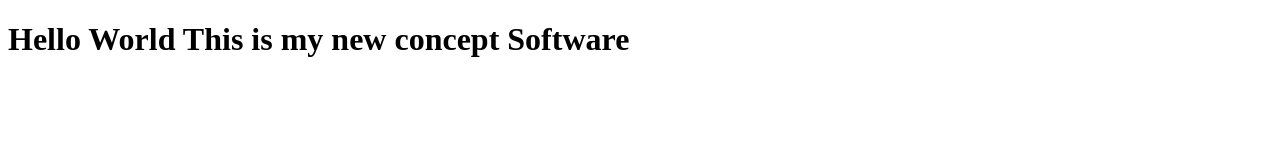
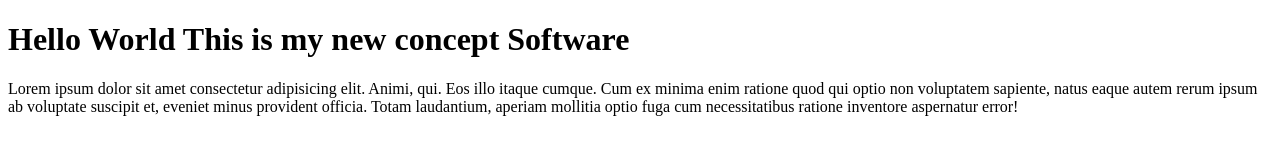
Before and after one commit to codeit-np/new_concept, a plain HTML site: page index.html in a window 1280 px wide. Drawn offline with Linux system fonts and the light colour scheme.

Commit message:
para added

```diff
--- a/index.html
+++ b/index.html
@@ -8,5 +8,6 @@
 </head>
 <body>
     <h1>Hello World This is my new concept Software</h1>
+    <p>Lorem ipsum dolor sit amet consectetur adipisicing elit. Animi, qui. Eos illo itaque cumque. Cum ex minima enim ratione quod qui optio non voluptatem sapiente, natus eaque autem rerum ipsum ab voluptate suscipit et, eveniet minus provident officia. Totam laudantium, aperiam mollitia optio fuga cum necessitatibus ratione inventore aspernatur error!</p>
 </body>
 </html>
```
